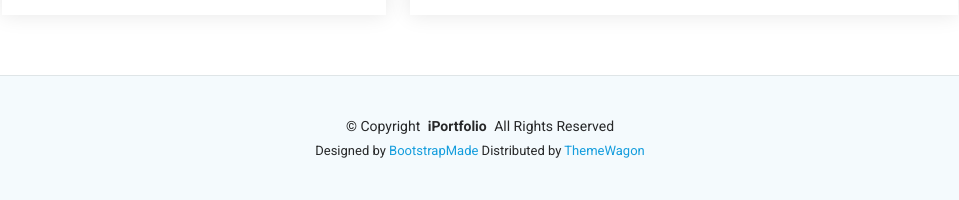
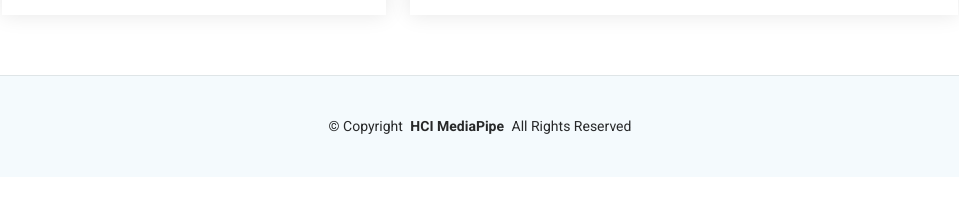
Before and after one commit to Saman-RFCMOS/HCI-Mediapipe, a plain HTML site: page index.html in a window 1280 px wide. Shown: the part 3702-3902 px from the top of the page, without its empty margins (310-1269 px from the left). After the commit the page ends 3879 px from the top, so only its background shows below. Drawn offline with Linux system fonts and the light colour scheme.

Commit message:
Update index.html

```diff
--- a/index.html
+++ b/index.html
@@ -376,7 +376,7 @@
                   <div class="error-message"></div>
                   <div class="sent-message">Your message has been sent. Thank you!</div>
 
-                  <button type="submit">Send Message</button>
+                  <button type="submit" disabled>Send Message</button>
                 </div>
 
               </div>
@@ -395,10 +395,7 @@
 
     <div class="container">
       <div class="copyright text-center ">
-        <p>© <span>Copyright</span> <strong class="px-1 sitename">iPortfolio</strong> <span>All Rights Reserved</span></p>
-      </div>
-      <div class="credits">
-        Designed by <a href="https://bootstrapmade.com/">BootstrapMade</a> Distributed by <a href="https://themewagon.com">ThemeWagon</a>
+        <p>© <span>Copyright</span> <strong class="px-1 sitename">HCI MediaPipe</strong> <span>All Rights Reserved</span></p>
       </div>
     </div>
 
```
